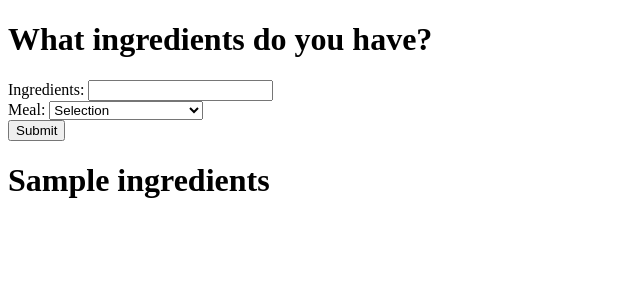
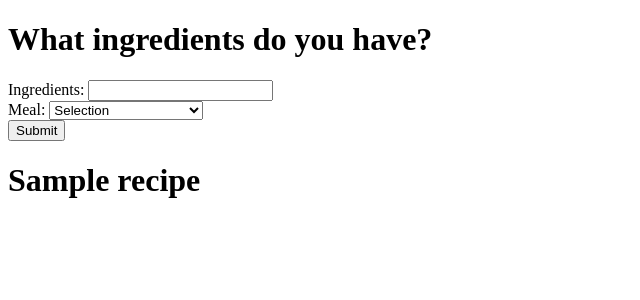
Before and after one commit to probro91/Scraper, a Flask app: template website/templates/base.html in a window 1280 px wide. Shown: the top 300 px of the page, without its empty margins (0-640 px from the left). Run offline with Flask 2, Linux system fonts and the light colour scheme; the template is opened without the code that fills it: most values are stand-ins (such as "Sample title", 1, 10 or a date in 2020).

Commit message:
LAST COMMIT

```diff
--- a/website/templates/base.html
+++ b/website/templates/base.html
@@ -34,5 +34,7 @@
       </div>
     </form>
   </body>
-    <h1>{{ingredients}}</h1>
+  {%- for recipe in ingredients.items() %}
+    <h1>{{recipe}}</h1>
+  {% endfor %}
 </html>
--- a/website/views.py
+++ b/website/views.py
@@ -27,6 +27,7 @@ def Scraping(WebUrl):
         code = requests.get(recipe).text
         soupIngredient = BeautifulSoup.BeautifulSoup(code, 'html.parser')
         listOfIngredients = []
+        listOfIngredients.append(recipe)
         spans = soupIngredient.find_all("span", attrs={"data-ingredient-name":"true"})
         recipeTitle = soupIngredient.find("h1", {"class": "heading__title"})
         listOfIngredients.append(recipeTitle.text)
```
